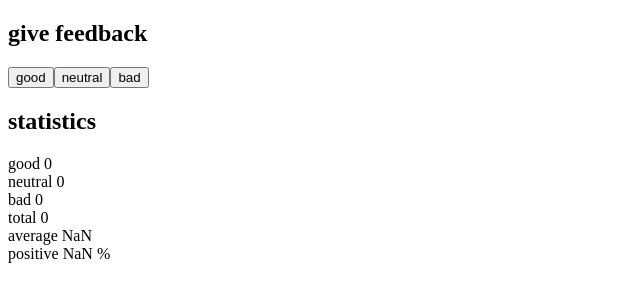
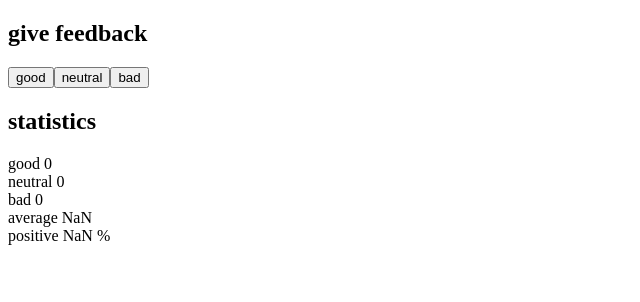
Before and after one commit to hangwl/fso2024, a React (Vite) app in the folder part1/: page / in a window 1280 px wide. Shown: the top 302 px of the page, without its empty margins (0-640 px from the left). Built offline with nearby package versions, Linux system fonts and the light colour scheme.

Commit message:
part1 unicafe step3

```diff
--- a/part1/src/App.jsx
+++ b/part1/src/App.jsx
@@ -6,7 +6,6 @@ const Statistics = (props) => {
       <div>good {props.good}</div>
       <div>neutral {props.neutral}</div>
       <div>bad {props.bad}</div>
-      <div>total {props.total}</div>
       <div>average {props.average}</div>
       <div>positive {props.positive} %</div>
     </div>
@@ -46,7 +45,7 @@ const App = () => {
       <Button handleClick={handleNeutralClick} text="neutral" />
       <Button handleClick={handleBadClick} text="bad" />
       <h2>statistics</h2>
-      <Statistics good={good} neutral={neutral} bad={bad} total={total} average={(good-bad)/total} positive={100*good/total}/>
+      <Statistics good={good} neutral={neutral} bad={bad} average={(good-bad)/total} positive={100*good/total}/>
     </div>
   );
 };
```
